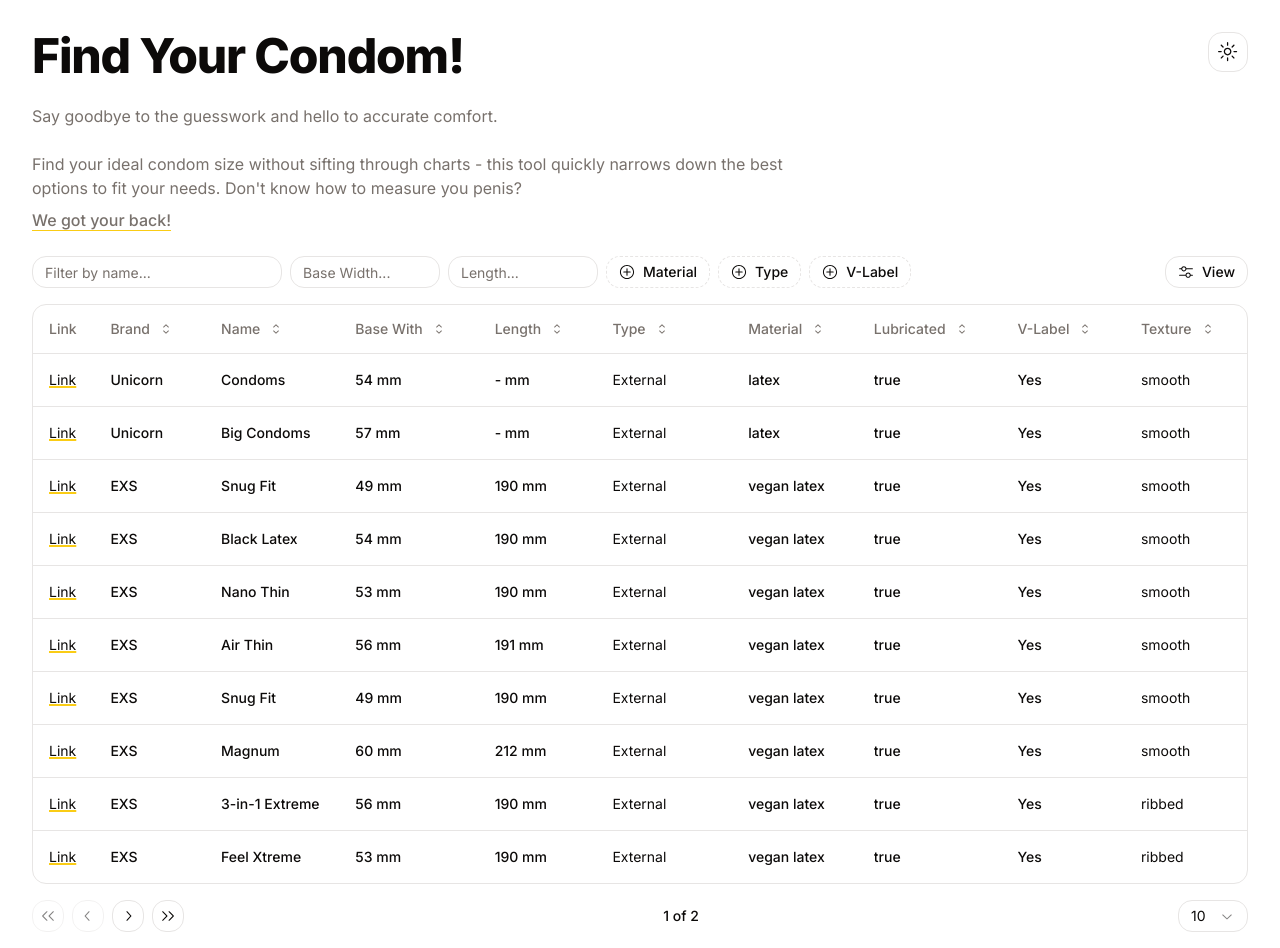
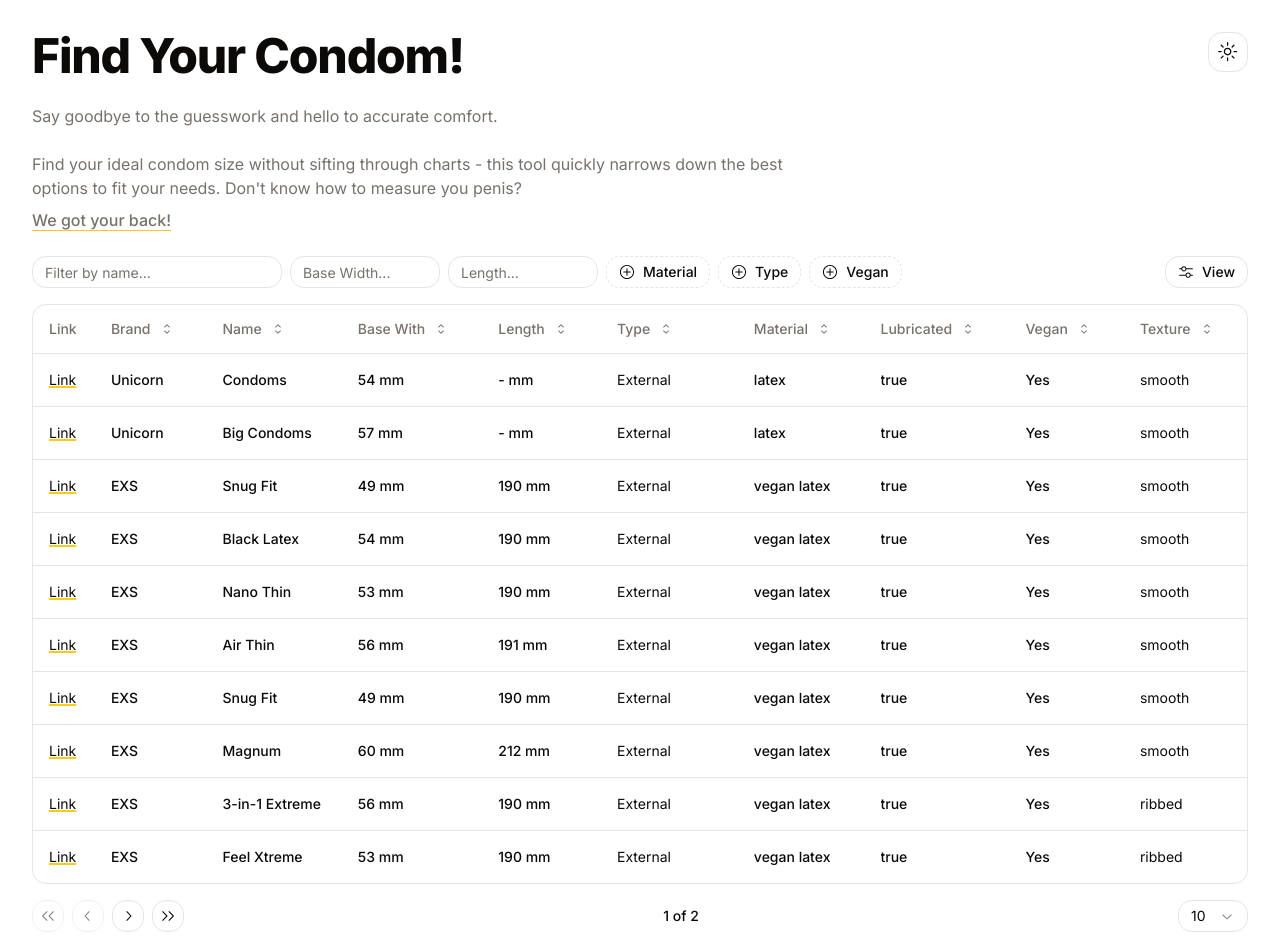
Before and after one commit to prpcodes/donttellmeitdoesnotfit.com, a Next.js app: page / in a window 1280 px wide. Built offline with nearby package versions, Linux system fonts and the light colour scheme.

Commit message:
changed V-Label to Vegan

```diff
--- a/components/columns.tsx
+++ b/components/columns.tsx
@@ -145,7 +145,7 @@
   {
     accessorKey: "isVegan",
     header: ({ column }) => (
-      <DataTableColumnHeader column={column} title="V-Label" />
+      <DataTableColumnHeader column={column} title="Vegan" />
     ),
     cell: ({ row }) => {
       const label = isVegan.find(
@@ -158,11 +158,6 @@
 
       return (
         <div className="flex items-center space-x-2">
-          {/*
-          {label.value === true && (
-            <Image src="/v-label.svg" width={24} height={24} alt="Yes" />
-          )}
-          */}
           <span className="max-w-[50px] truncate font-medium">
             <span>{label.label}</span>
           </span>
--- a/components/data-table-toolbar.tsx
+++ b/components/data-table-toolbar.tsx
@@ -64,7 +64,7 @@
         {table.getColumn("isVegan") && (
           <DataTableFacetedFilter
             column={table.getColumn("isVegan")}
-            title="V-Label"
+            title="Vegan"
             options={isVegan}
           />
         )}
```
Also changed, not shown: public/v-label.svg (deleted).
